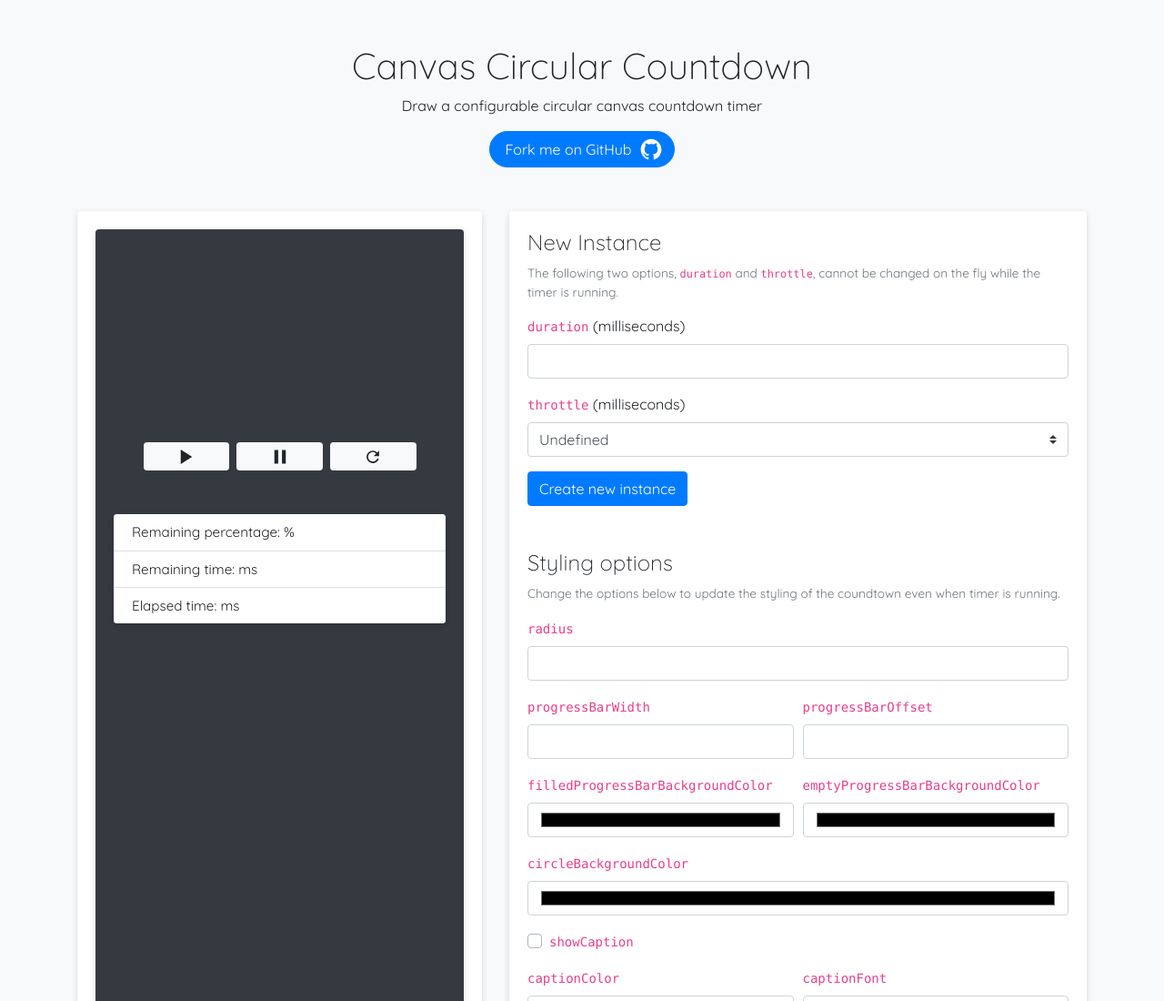
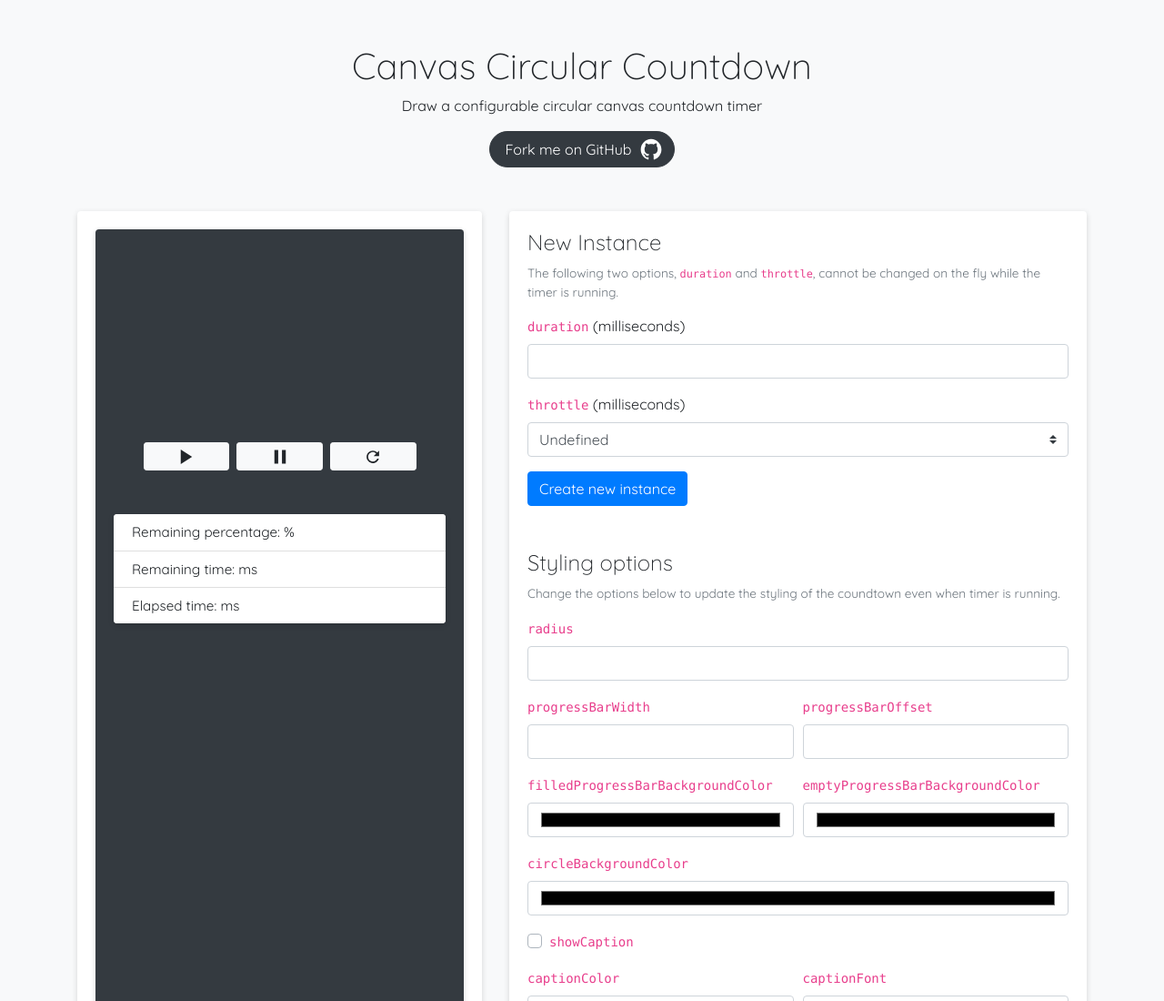
Before and after one commit to georapbox/canvas-circular-countdown, a website: page docs/index.html in a window 1280 px wide. Shown: the top 1100 px of the page at 91% size. Drawn offline with Linux system fonts and the light colour scheme; a script that the page names is missing.

Commit message:
make button dark

```diff
--- a/docs/index.html
+++ b/docs/index.html
@@ -20,7 +20,7 @@
       Draw a configurable circular canvas countdown timer
     </p>
 
-    <a href="https://github.com/georapbox/canvas-circular-countdown" target="_blank" rel="noopener noreferrer" class="btn btn-primary rounded-pill pl-3">
+    <a href="https://github.com/georapbox/canvas-circular-countdown" target="_blank" rel="noopener noreferrer" class="btn btn-dark rounded-pill pl-3">
       <span class="d-flex align-items-center justify-content-center">
         Fork me on GitHub
         <img src="assets/github-logo.svg" width="26" height="26" alt="GitHub" class="ml-2" />
```
